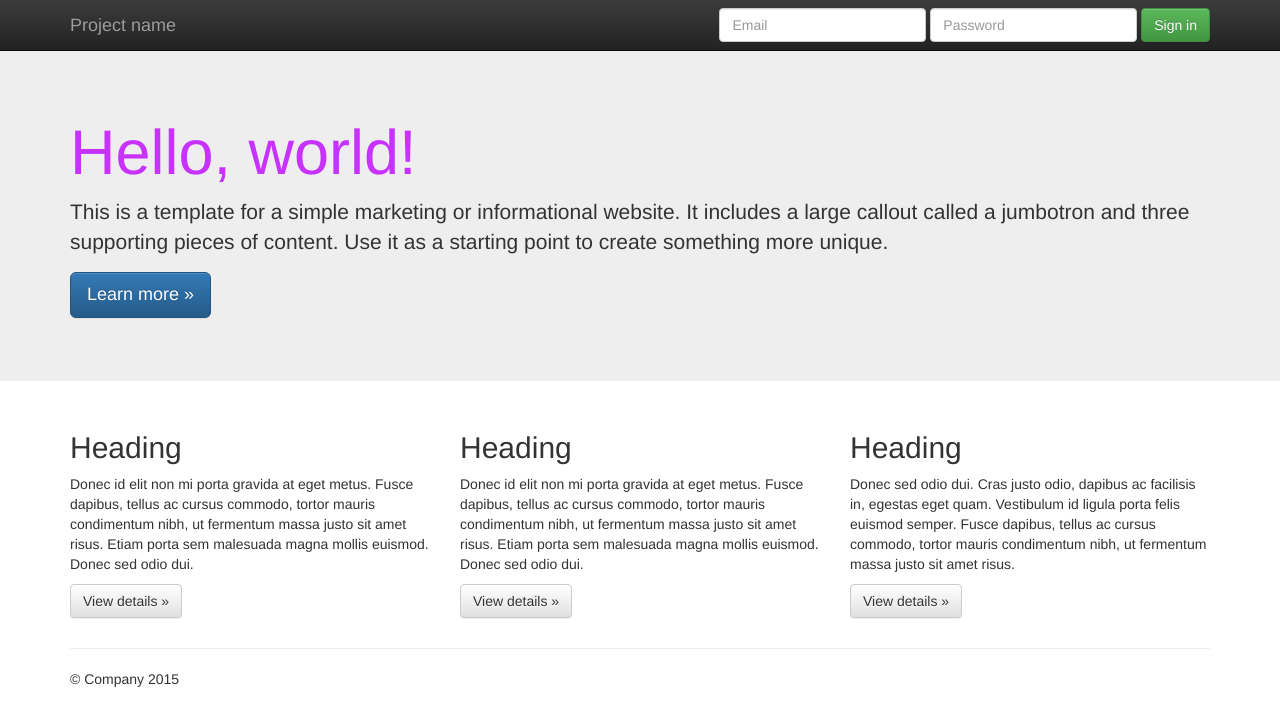
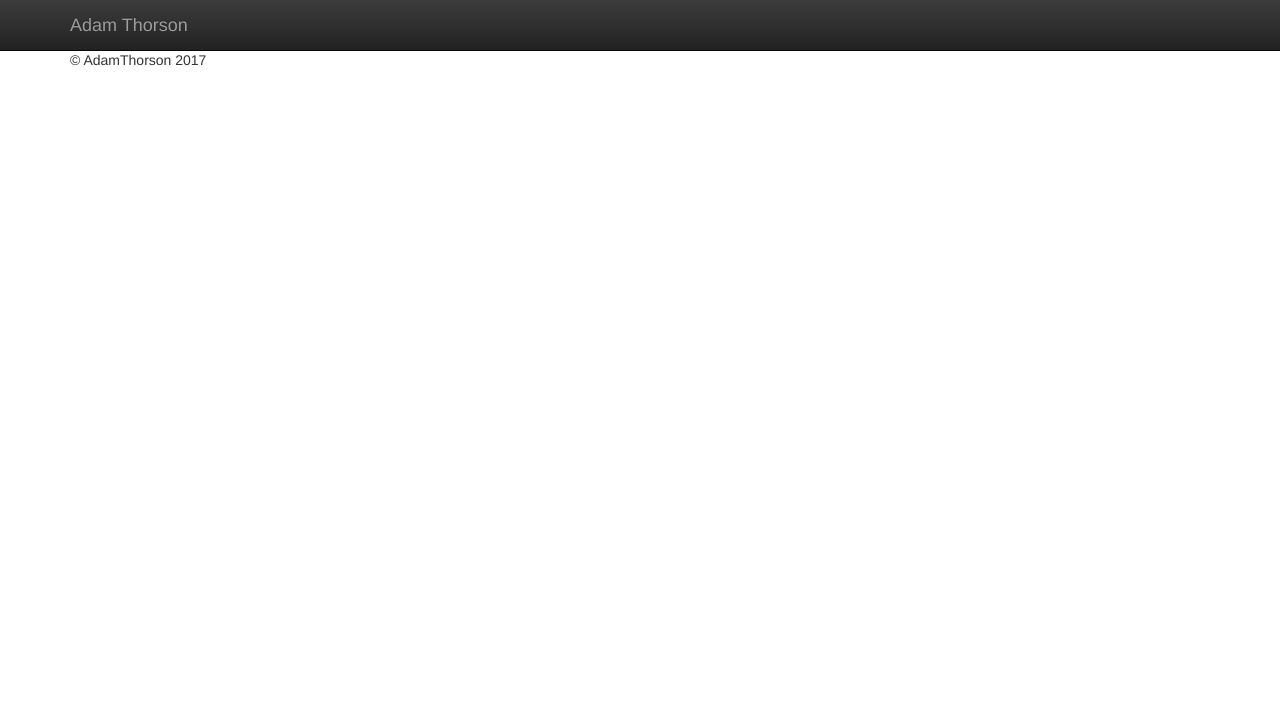
Before and after one commit to ElQuintoViento/Blog, a Django app: template adamthorson/templates/base.html in a window 1280 px wide. Shown: the top 726 px of the page. Run offline with Django 3.2, Linux system fonts and the light colour scheme; the template is opened without the code that fills it, so the values that code supplies are empty; some libraries are stand-ins or nearby versions.

Commit message:
template inheritance, website files and coverage testing

```diff
--- a/adamthorson/templates/base.html
+++ b/adamthorson/templates/base.html
@@ -23,11 +23,14 @@
         <link rel="stylesheet" href="{% static 'css/main.css' %}">
 
         <script src="{% static 'js/vendor/modernizr-2.8.3-respond-1.4.2.min.js' %}"></script>
+        {% block head_css %}{% endblock %}
+        {% block head_javascript %}{% endblock %}
     </head>
     <body>
         <!--[if lt IE 8]>
             <p class="browserupgrade">You are using an <strong>outdated</strong> browser. Please <a href="http://browsehappy.com/">upgrade your browser</a> to improve your experience.</p>
         <![endif]-->
+    {% block navbar %}
     <nav class="navbar navbar-inverse navbar-fixed-top" role="navigation">
       <div class="container">
         <div class="navbar-header">
@@ -37,57 +40,25 @@
             <span class="icon-bar"></span>
             <span class="icon-bar"></span>
           </button>
-          <a class="navbar-brand" href="#">Project name</a>
+          <a class="navbar-brand" href="#">Adam Thorson</a>
         </div>
         <div id="navbar" class="navbar-collapse collapse">
-          <form class="navbar-form navbar-right" role="form">
-            <div class="form-group">
-              <input type="text" placeholder="Email" class="form-control">
-            </div>
-            <div class="form-group">
-              <input type="password" placeholder="Password" class="form-control">
-            </div>
-            <button type="submit" class="btn btn-success">Sign in</button>
-          </form>
+
         </div><!--/.navbar-collapse -->
       </div>
     </nav>
+    {% endblock %}
 
-    <!-- Main jumbotron for a primary marketing message or call to action -->
-    <div class="jumbotron">
+    {% block content %}
+    {% endblock %}
+
+    <footer>
       <div class="container">
-        <h1>Hello, world!</h1>
-        <p>This is a template for a simple marketing or informational website. It includes a large callout called a jumbotron and three supporting pieces of content. Use it as a starting point to create something more unique.</p>
-        <p><a class="btn btn-primary btn-lg" href="#" role="button">Learn more &raquo;</a></p>
+        <p>&copy; AdamThorson 2017</p>
       </div>
-    </div>
+    </footer>
 
-    <div class="container">
-      <!-- Example row of columns -->
-      <div class="row">
-        <div class="col-md-4">
-          <h2>Heading</h2>
-          <p>Donec id elit non mi porta gravida at eget metus. Fusce dapibus, tellus ac cursus commodo, tortor mauris condimentum nibh, ut fermentum massa justo sit amet risus. Etiam porta sem malesuada magna mollis euismod. Donec sed odio dui. </p>
-          <p><a class="btn btn-default" href="#" role="button">View details &raquo;</a></p>
-        </div>
-        <div class="col-md-4">
-          <h2>Heading</h2>
-          <p>Donec id elit non mi porta gravida at eget metus. Fusce dapibus, tellus ac cursus commodo, tortor mauris condimentum nibh, ut fermentum massa justo sit amet risus. Etiam porta sem malesuada magna mollis euismod. Donec sed odio dui. </p>
-          <p><a class="btn btn-default" href="#" role="button">View details &raquo;</a></p>
-       </div>
-        <div class="col-md-4">
-          <h2>Heading</h2>
-          <p>Donec sed odio dui. Cras justo odio, dapibus ac facilisis in, egestas eget quam. Vestibulum id ligula porta felis euismod semper. Fusce dapibus, tellus ac cursus commodo, tortor mauris condimentum nibh, ut fermentum massa justo sit amet risus.</p>
-          <p><a class="btn btn-default" href="#" role="button">View details &raquo;</a></p>
-        </div>
-      </div>
-
-      <hr>
-
-      <footer>
-        <p>&copy; Company 2015</p>
-      </footer>
-    </div> <!-- /container -->        <script src="//ajax.googleapis.com/ajax/libs/jquery/1.11.2/jquery.min.js"></script>
+        <script src="//ajax.googleapis.com/ajax/libs/jquery/1.11.2/jquery.min.js"></script>
         <script>window.jQuery || document.write('<script src="js/vendor/jquery-1.11.2.min.js"><\/script>')</script>
 
         <script src="js/vendor/bootstrap.min.js"></script>
@@ -103,5 +74,8 @@
             r.parentNode.insertBefore(e,r)}(window,document,'script','ga'));
             ga('create','UA-XXXXX-X','auto');ga('send','pageview');
         </script>
+
+        {% block footer_javascript %}
+        {% endblock %}
     </body>
 </html>
--- a/adamthorson/templates/robots.txt
+++ b/adamthorson/templates/robots.txt
@@ -2,4 +2,4 @@
 
 # Allow crawling of all content
 User-agent: *
-Disallow:
+Disallow: /
--- a/adamthorson/urls.py
+++ b/adamthorson/urls.py
@@ -15,10 +15,14 @@ Including another URLconf
 """
 from django.conf.urls import include, url
 from django.contrib import admin
-from .views import home
+from .views import home, home_files
 
 
 urlpatterns = [
     url(r'^admin/', include(admin.site.urls)),
-    url(r'^$', home, name='home')
+    url(r'^$', home, name='home'),
+    url(
+        r'^(?P<filename>(robots.txt)|(humans.txt))$',
+        home_files,
+        name='home-files')
 ]
--- a/adamthorson/views.py
+++ b/adamthorson/views.py
@@ -4,3 +4,7 @@ from django.shortcuts import render
 
 def home(request):
     return render(request, "adamthorson/index.html", {})
+
+
+def home_files(request, filename):
+    return render(request, filename, {}, content_type="text/plain")
--- a/functional_tests/test_all_users.py
+++ b/functional_tests/test_all_users.py
@@ -25,3 +25,9 @@ class HomeNewVisitorTest(StaticLiveServerTestCase):
         self.assertEqual(
             h1.value_of_css_property("color"),
             "rgb(200, 50, 255)")
+
+    def test_home_files(self):
+        self.browser.get(self.live_server_url + "/robots.txt")
+        self.assertNotIn("Not Found", self.browser.title)
+        self.browser.get(self.live_server_url + "/humans.txt")
+        self.assertNotIn("Not Found", self.browser.title)
--- a/requirements/testing.txt
+++ b/requirements/testing.txt
@@ -1,2 +1,3 @@
 -r base.txt
 selenium==3.3.0
+coverage==4.3.4
```
Also changed, not shown: adamthorson/templates/adamthorson/index.html (+35 -0 lines), adamthorson/templates/humans.txt (+3 -5 lines), 1 other file.
